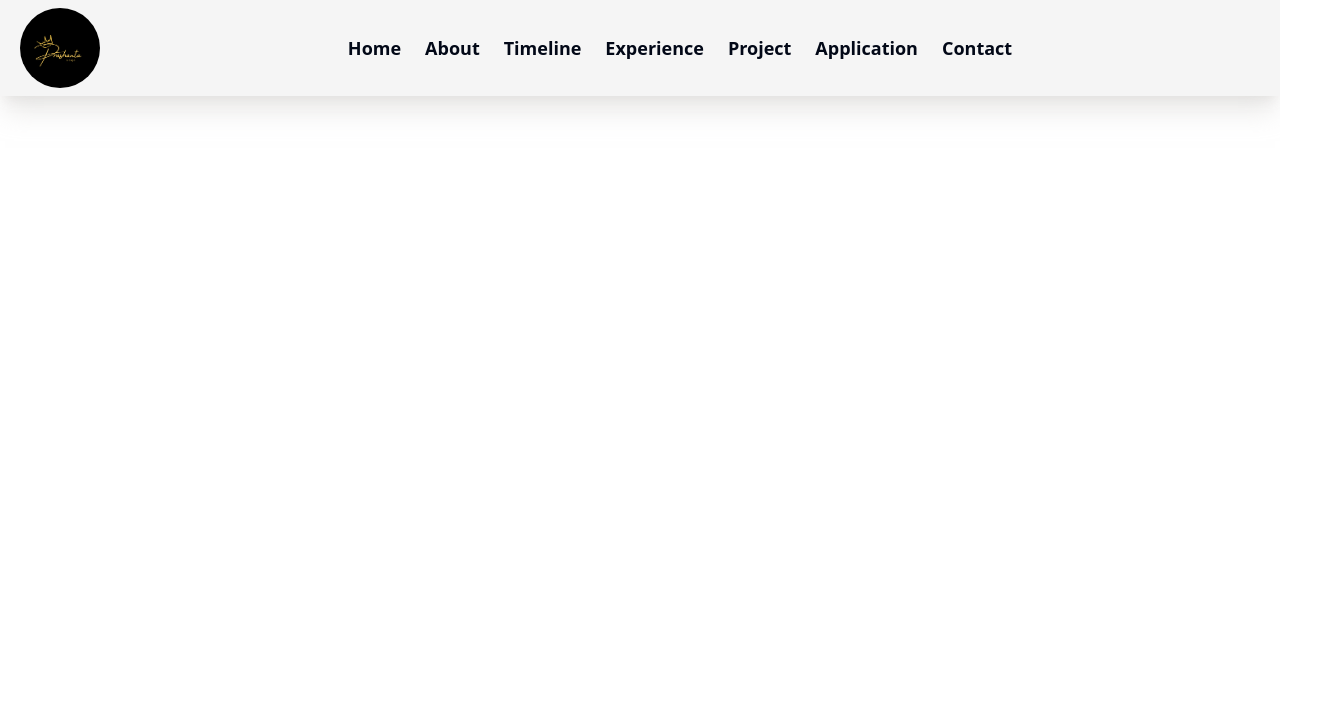
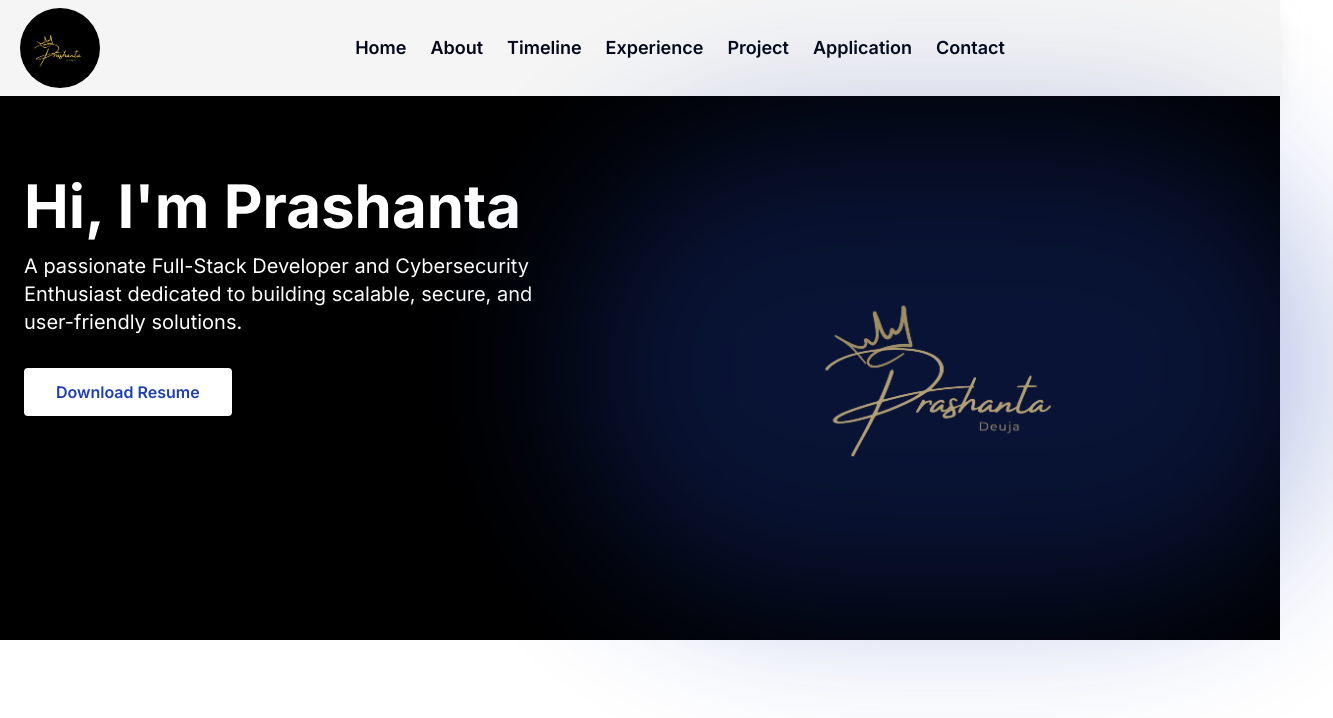
Before and after one commit to Prashanta11/Personal_Website, a React (Vite) app in the folder Portfolio-Frontend/: page / in a window 1280 px wide. Shown: the top 718 px of the page, 1333 px wide, since content can reach past the window. Built offline with nearby package versions, Linux system fonts and the light colour scheme.

Commit message:
feat: Enhance Home page with introduction section and resume download link

```diff
--- a/Portfolio-Frontend/src/App.css
+++ b/Portfolio-Frontend/src/App.css
@@ -0,0 +1,5 @@
+/* Add the following lines to the top of the file */
+@import url('https://fonts.googleapis.com/css2?family=Inter:ital,opsz,wght@0,14..32,100..900;1,14..32,100..900&family=Nunito:ital,wght@0,200..1000;1,200..1000&display=swap');
+* {
+  font-family: 'Inter', sans-serif;
+}
--- a/Portfolio-Frontend/src/pages/Home.jsx
+++ b/Portfolio-Frontend/src/pages/Home.jsx
@@ -1,10 +1,47 @@
-import Header from "@/components/Header"
+import Header from "@/components/Header";
+import logo from '../assets/logo.png';
 
 const Home = () => {
   return (
-    <div>
-        <Header/>
-    </div>
+    <>
+      <Header />
+
+       <section className="bg-black text-white py-20">
+      <div className="container mx-auto flex flex-col md:flex-row items-center md:items-start justify-between px-6">
+        {/* Left Content - Text and Resume Button */}
+        <div className="flex-1 text-center md:text-left">
+          <h1 className="text-4xl md:text-6xl font-bold leading-tight">
+            Hi, I'm Prashanta
+          </h1>
+          <p className="mt-4 text-lg md:text-xl max-w-lg py">
+            A passionate Full-Stack Developer and Cybersecurity Enthusiast dedicated to building scalable, secure, and user-friendly solutions.
+          </p>
+          <a
+            href="/resume.pdf" // Replace with the actual resume file path
+            download
+            className="mt-8 inline-block px-8 py-3 bg-white text-blue-800 font-semibold rounded shadow hover:bg-gray-100"
+          >
+            Download Resume
+          </a>
+        </div>
+
+        {/* Right Content - Image */}
+        <div className="flex-1 mt-10 md:mt-0">
+          <div className="relative">
+            {/* Background Shape */}
+            <div className="absolute inset-0 bg-blue-800 rounded-full transform scale-125 blur-3xl opacity-30"></div>
+            {/* Main Image */}
+            <img
+              src={logo} //  image path
+              alt="Prashanta"
+              className="w-full max-w-md mx-auto md:max-w-sm rounded-lg "
+            />
+          </div>
+        </div>
+      </div>
+    </section>
+
+    </>
   )
 }
 
```
